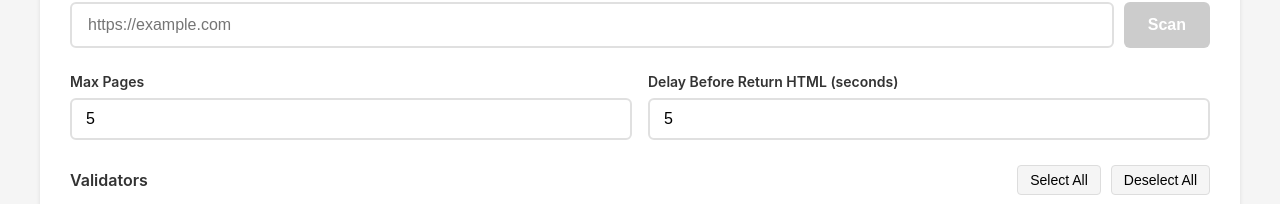
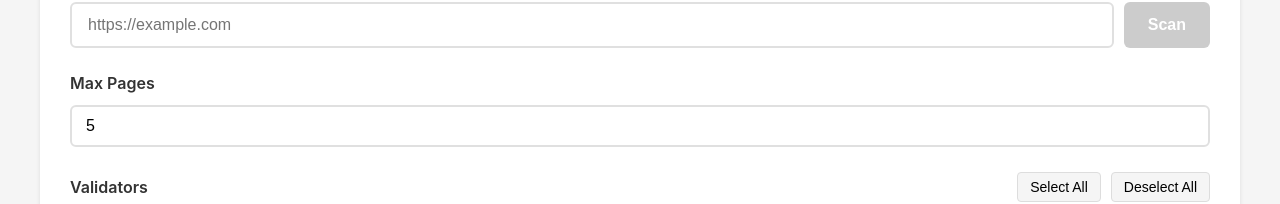
Before and after one commit to dompuiu/ai-playground, a React (Vite) app in the folder frontend/: page / in a window 1280 px wide. Shown: the part 285-489 px from the top of the page. Built offline with nearby package versions, Linux system fonts and the light colour scheme; no server answers.

Commit message:
Remove delay before return html.

```diff
--- a/frontend/src/App.jsx
+++ b/frontend/src/App.jsx
@@ -63,7 +63,6 @@ function App() {
     url,
     selectedValidators,
     maxPages,
-    delayBeforeReturnHtml,
   ) => {
     // Clear previous status updates
     setStatusUpdates([]);
@@ -81,7 +80,6 @@ function App() {
           validators: selectedValidators,
           max_pages: maxPages,
           max_depth: 2,
-          delay_before_return_html: delayBeforeReturnHtml,
         }),
       });
 
--- a/frontend/src/components/CrawlerForm.jsx
+++ b/frontend/src/components/CrawlerForm.jsx
@@ -5,7 +5,6 @@ function CrawlerForm({ validators, onStartCrawl, isRunning }) {
   const [url, setUrl] = useState('')
   const [selectedValidators, setSelectedValidators] = useState([])
   const [maxPages, setMaxPages] = useState(5)
-  const [delayBeforeReturnHtml, setDelayBeforeReturnHtml] = useState(5.0)
 
   // Select all validators by default
   useEffect(() => {
@@ -35,7 +34,7 @@ function CrawlerForm({ validators, onStartCrawl, isRunning }) {
   const handleSubmit = (e) => {
     e.preventDefault()
     if (url && selectedValidators.length > 0) {
-      onStartCrawl(url, selectedValidators, maxPages, delayBeforeReturnHtml)
+      onStartCrawl(url, selectedValidators, maxPages)
     }
   }
 
@@ -76,8 +75,7 @@ function CrawlerForm({ validators, onStartCrawl, isRunning }) {
               </div>
             </div>
 
-            <div className="form-group options-row">
-              <div className="option-field">
+            <div className="form-group">
               <label htmlFor="maxPages">Max Pages</label>
               <input
                 type="number"
@@ -89,22 +87,6 @@ function CrawlerForm({ validators, onStartCrawl, isRunning }) {
                 disabled={isRunning}
                 className="number-input"
               />
-              </div>
-
-              <div className="option-field">
-                <label htmlFor="delay">Delay Before Return HTML (seconds)</label>
-                <input
-                  type="number"
-                  id="delay"
-                  value={delayBeforeReturnHtml}
-                  onChange={(e) => setDelayBeforeReturnHtml(parseFloat(e.target.value) || 5.0)}
-                  min="0"
-                  max="30"
-                  step="0.5"
-                  disabled={isRunning}
-                  className="number-input"
-                />
-              </div>
             </div>
 
             <div className="form-group">
```
Lines whose indentation alone changed are shown as unchanged.
